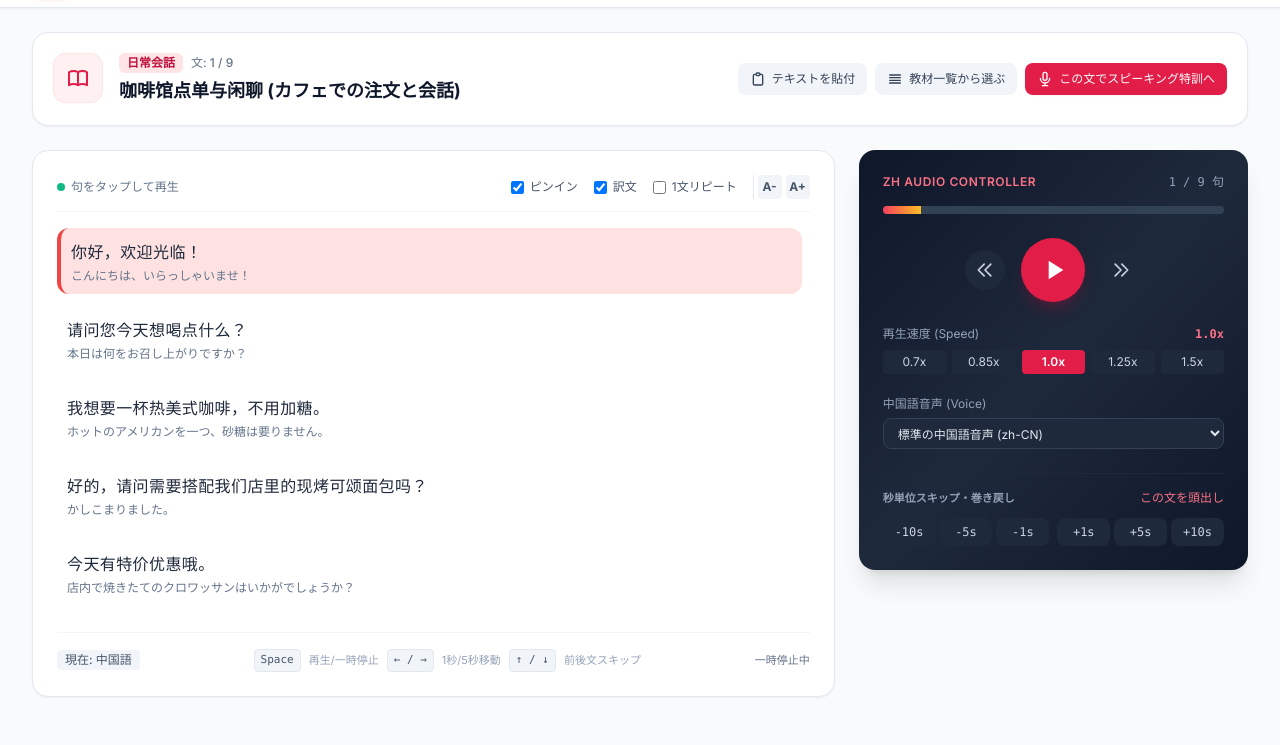
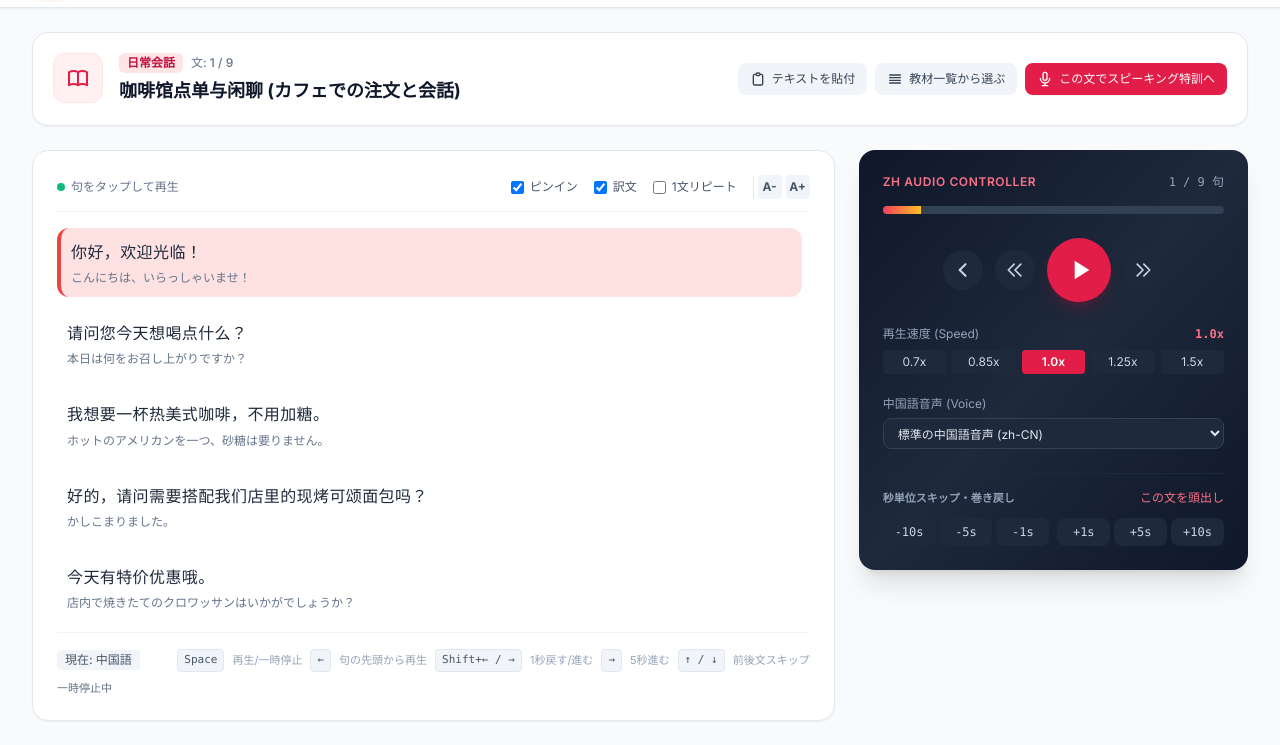
Before and after one commit to sukehisa/lingua-studio, a website: page index.html in a window 1280 px wide. Shown: the part 57-802 px from the top of the page. Drawn offline with nearby package versions, Linux system fonts and the light colour scheme.

Commit message:
### 変更点まとめ
1. 文字サイズ変更（A- / A+）の修正 (index.html:87-127, changeFontSize)
    • 文テキスト（.sentence-main）および訳文（.sentence-trans）に固定フォントサイズ（text-base, text-
    xs）が直接指定されていたため親要素の変更が上書きされていた不具合を解消しました。
    • CSS変数による動的スケーリング（小: 14px / 標準: 16px / 中: 20px / 大: 24px / 特大: 28px）を導入し、A- / A+
    ボタンでピンイン（ルビ）も含めてリアルタイムかつ比例してサイズ変更されるようにしました。
    • 選択したサイズ設定は localStorage に保存され、次回アクセス時も維持されます。
2. PC版 Audio Controller に「再生中の句を最初から再生」ボタンを追加 (index.html:429-448)
    • PC表示の右側 Audio Controller のメイン操作部（再生ボタン周辺）に、モバイル版と同様に <（同じ句を最初から再生）
    ボタンを追加しました。
    • ボタン構成: < (この句を頭出し)　<< (前の文)　▷ (再生/一時停止)　>> (次の文)
3. キーボードショートカットの更新 (setupKeyboardShortcuts)
    • ← (Left Arrow): 再生中の句を最初から再生（頭出しリプレイ）
    • Shift + ←: 1秒戻す
    • Shift + →: 1秒進める
    • → (Right Arrow): 5秒進める
    • ↑ / ↓: 前 / 次の句へジャンプ
    • Space: 再生 / 一時停止
    • 画面下部のショートカット案内表示も更新しています。

```diff
--- a/index.html
+++ b/index.html
@@ -87,6 +87,45 @@
       border-color: #f87171;
     }
 
+    /* Dynamic font size scaling for listening text flow */
+    #listening-text-flow {
+      --flow-font-size: 1rem;
+      --flow-line-height: 1.7;
+      --flow-trans-size: 0.75rem;
+    }
+    #listening-text-flow.font-size-sm {
+      --flow-font-size: 0.85rem;
+      --flow-line-height: 1.5;
+      --flow-trans-size: 0.7rem;
+    }
+    #listening-text-flow.font-size-base {
+      --flow-font-size: 1rem;
+      --flow-line-height: 1.7;
+      --flow-trans-size: 0.75rem;
+    }
+    #listening-text-flow.font-size-lg {
+      --flow-font-size: 1.25rem;
+      --flow-line-height: 1.8;
+      --flow-trans-size: 0.875rem;
+    }
+    #listening-text-flow.font-size-xl {
+      --flow-font-size: 1.5rem;
+      --flow-line-height: 1.9;
+      --flow-trans-size: 1rem;
+    }
+    #listening-text-flow.font-size-2xl {
+      --flow-font-size: 1.8rem;
+      --flow-line-height: 2.0;
+      --flow-trans-size: 1.15rem;
+    }
+    #listening-text-flow .sentence-main {
+      font-size: var(--flow-font-size);
+      line-height: var(--flow-line-height);
+    }
+    #listening-text-flow .sentence-trans {
+      font-size: var(--flow-trans-size);
+    }
+
     /* ---------- Mobile support ---------- */
     html {
       -webkit-text-size-adjust: 100%;
@@ -353,7 +392,7 @@
             </div>
 
             <!-- Chinese Sentences Container -->
-            <div id="listening-text-flow" class="space-y-3 max-h-[60vh] lg:max-h-[380px] overflow-y-auto overscroll-contain pr-1 sm:pr-2 text-base leading-relaxed">
+            <div id="listening-text-flow" class="space-y-3 max-h-[60vh] lg:max-h-[380px] overflow-y-auto overscroll-contain pr-1 sm:pr-2 font-size-base">
               <!-- Dynamically populated sentences -->
             </div>
           </div>
@@ -363,7 +402,9 @@
             <span id="current-lang-indicator" class="text-xs px-2 py-0.5 bg-slate-100 rounded text-slate-600 font-medium">現在: 中国語</span>
             <div class="hidden md:flex items-center gap-2">
               <span class="px-1.5 py-0.5 bg-slate-100 rounded border border-slate-200 font-mono text-slate-600">Space</span> 再生/一時停止
-              <span class="px-1.5 py-0.5 bg-slate-100 rounded border border-slate-200 font-mono text-slate-600">← / →</span> 1秒/5秒移動
+              <span class="px-1.5 py-0.5 bg-slate-100 rounded border border-slate-200 font-mono text-slate-600">←</span> 句の先頭から再生
+              <span class="px-1.5 py-0.5 bg-slate-100 rounded border border-slate-200 font-mono text-slate-600">Shift+← / →</span> 1秒戻す/進む
+              <span class="px-1.5 py-0.5 bg-slate-100 rounded border border-slate-200 font-mono text-slate-600">→</span> 5秒進む
               <span class="px-1.5 py-0.5 bg-slate-100 rounded border border-slate-200 font-mono text-slate-600">↑ / ↓</span> 前後文スキップ
             </div>
             <div id="playback-status-badge" class="font-medium text-slate-500">停止中</div>
@@ -385,22 +426,27 @@
                 <div id="player-progress-fill" class="h-full bg-gradient-to-r from-rose-500 to-amber-400 w-0 transition-all duration-100"></div>
               </div>
 
-              <!-- Primary Play/Pause Controls -->
-              <div class="flex items-center justify-center gap-4 mb-6">
-                <!-- Jump Prev Sentence -->
-                <button onclick="jumpSentence(-1)" title="前の文へ (↑)" class="p-2.5 rounded-full bg-slate-800 hover:bg-slate-700 text-slate-300 transition-colors">
-                  <svg class="w-5 h-5" fill="none" stroke="currentColor" viewBox="0 0 24 24"><path stroke-linecap="round" stroke-linejoin="round" stroke-width="2" d="M11 19l-7-7 7-7m8 14l-7-7 7-7"></path></svg>
+              <!-- Primary Play/Pause Controls: <(同じ句をはじめから再生) << ▷ >> -->
+              <div class="flex items-center justify-center gap-3 mb-6">
+                <!-- Restart Current Sentence (<) -->
+                <button onclick="restartSentence()" title="同じ句を最初から再生 (←)" class="p-2.5 rounded-full bg-slate-800 hover:bg-slate-700 text-slate-300 hover:text-white transition-colors active:scale-95">
+                  <svg class="w-5 h-5" fill="none" stroke="currentColor" viewBox="0 0 24 24"><path stroke-linecap="round" stroke-linejoin="round" stroke-width="2.5" d="M15 19l-7-7 7-7"/></svg>
                 </button>
 
-                <!-- Big Play/Pause Button -->
-                <button id="main-play-btn" onclick="togglePlay()" class="w-16 h-16 rounded-full bg-rose-600 hover:bg-rose-500 text-white flex items-center justify-center shadow-lg shadow-rose-900/40 transform active:scale-95 transition-all">
+                <!-- Jump Prev Sentence (<<) -->
+                <button onclick="jumpSentence(-1)" title="前の文へ (↑)" class="p-2.5 rounded-full bg-slate-800 hover:bg-slate-700 text-slate-300 hover:text-white transition-colors active:scale-95">
+                  <svg class="w-5 h-5" fill="none" stroke="currentColor" viewBox="0 0 24 24"><path stroke-linecap="round" stroke-linejoin="round" stroke-width="2" d="M11 19l-7-7 7-7m8 14l-7-7 7-7"/></svg>
+                </button>
+
+                <!-- Big Play/Pause Button (▷) -->
+                <button id="main-play-btn" onclick="togglePlay()" title="再生/一時停止 (Space)" class="w-16 h-16 rounded-full bg-rose-600 hover:bg-rose-500 text-white flex items-center justify-center shadow-lg shadow-rose-900/40 transform active:scale-95 transition-all">
                   <svg id="play-icon" class="w-8 h-8 ml-0.5" fill="currentColor" viewBox="0 0 24 24"><path d="M8 5v14l11-7z"/></svg>
                   <svg id="pause-icon" class="w-8 h-8 hidden" fill="currentColor" viewBox="0 0 24 24"><path d="M6 19h4V5H6v14zm8-14v14h4V5h-4z"/></svg>
                 </button>
 
-                <!-- Jump Next Sentence -->
-                <button onclick="jumpSentence(1)" title="次の文へ (↓)" class="p-2.5 rounded-full bg-slate-800 hover:bg-slate-700 text-slate-300 transition-colors">
-                  <svg class="w-5 h-5" fill="none" stroke="currentColor" viewBox="0 0 24 24"><path stroke-linecap="round" stroke-linejoin="round" stroke-width="2" d="M13 5l7 7-7 7M5 5l7 7-7 7"></path></svg>
+                <!-- Jump Next Sentence (>>) -->
+                <button onclick="jumpSentence(1)" title="次の文へ (↓)" class="p-2.5 rounded-full bg-slate-800 hover:bg-slate-700 text-slate-300 hover:text-white transition-colors active:scale-95">
+                  <svg class="w-5 h-5" fill="none" stroke="currentColor" viewBox="0 0 24 24"><path stroke-linecap="round" stroke-linejoin="round" stroke-width="2" d="M13 5l7 7-7 7M5 5l7 7-7 7"/></svg>
                 </button>
               </div>
 
@@ -755,6 +801,13 @@
       setupSpeechRecognition();
       setupKeyboardShortcuts();
       updateTimerDisplay(timerDuration);
+      try {
+        const savedFs = localStorage.getItem('lingua_font_size_level');
+        if (savedFs !== null) {
+          fontSizeLevel = parseInt(savedFs, 10);
+        }
+      } catch (_) {}
+      changeFontSize(0);
     });
 
     /**
@@ -1084,11 +1137,11 @@
         item.onclick = () => selectAndPlaySentence(index);
 
         const mainPara = document.createElement('div');
-        mainPara.className = `${currentAppLang === 'zh' ? 'font-cn' : 'font-sans'} font-medium text-slate-800 tracking-wide text-base leading-relaxed`;
+        mainPara.className = `${currentAppLang === 'zh' ? 'font-cn' : 'font-sans'} font-medium text-slate-800 tracking-wide sentence-main`;
         mainPara.innerHTML = currentAppLang === 'zh' ? renderPinyinRuby(sentence.content) : escapeHtml(sentence.content);
 
         const jpPara = document.createElement('p');
-        jpPara.className = 'sentence-trans text-xs text-slate-500 mt-1';
+        jpPara.className = 'sentence-trans text-slate-500 mt-1';
         jpPara.textContent = sentence.jp || '';
         if (!document.getElementById('toggle-translation').checked) {
           jpPara.classList.add('hidden');
@@ -2101,11 +2154,19 @@
     function changeFontSize(delta) {
       fontSizeLevel = Math.max(-1, Math.min(3, fontSizeLevel + delta));
       const flow = document.getElementById('listening-text-flow');
-      flow.classList.remove('text-sm', 'text-base', 'text-lg', 'text-xl');
-      if (fontSizeLevel === -1) flow.classList.add('text-sm');
-      else if (fontSizeLevel === 0) flow.classList.add('text-base');
-      else if (fontSizeLevel === 1) flow.classList.add('text-lg');
-      else if (fontSizeLevel >= 2) flow.classList.add('text-xl');
+      if (!flow) return;
+      flow.classList.remove('font-size-sm', 'font-size-base', 'font-size-lg', 'font-size-xl', 'font-size-2xl');
+      const classes = {
+        [-1]: 'font-size-sm',
+        0: 'font-size-base',
+        1: 'font-size-lg',
+        2: 'font-size-xl',
+        3: 'font-size-2xl'
+      };
+      flow.classList.add(classes[fontSizeLevel] || 'font-size-base');
+      try {
+        localStorage.setItem('lingua_font_size_level', String(fontSizeLevel));
+      } catch (_) {}
     }
 
     function setupKeyboardShortcuts() {
@@ -2117,12 +2178,18 @@
           togglePlay();
         } else if (e.code === 'ArrowLeft') {
           e.preventDefault();
-          if (e.shiftKey) seekBySeconds(-5);
-          else seekBySeconds(-1);
+          if (e.shiftKey) {
+            seekBySeconds(-1);
+          } else {
+            restartSentence();
+          }
         } else if (e.code === 'ArrowRight') {
           e.preventDefault();
-          if (e.shiftKey) seekBySeconds(5);
-          else seekBySeconds(1);
+          if (e.shiftKey) {
+            seekBySeconds(1);
+          } else {
+            seekBySeconds(5);
+          }
         } else if (e.code === 'ArrowUp') {
           e.preventDefault();
           jumpSentence(-1);
```
